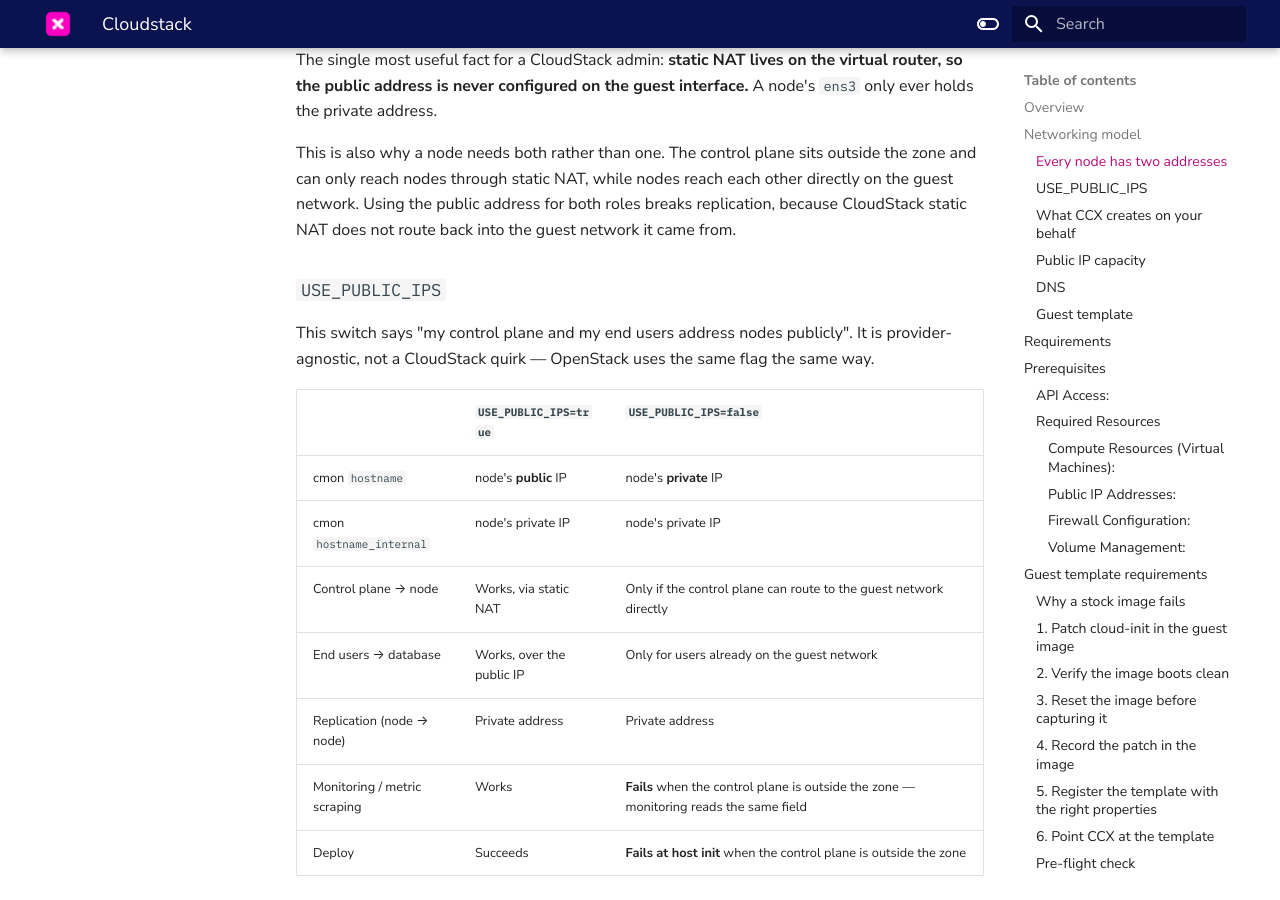
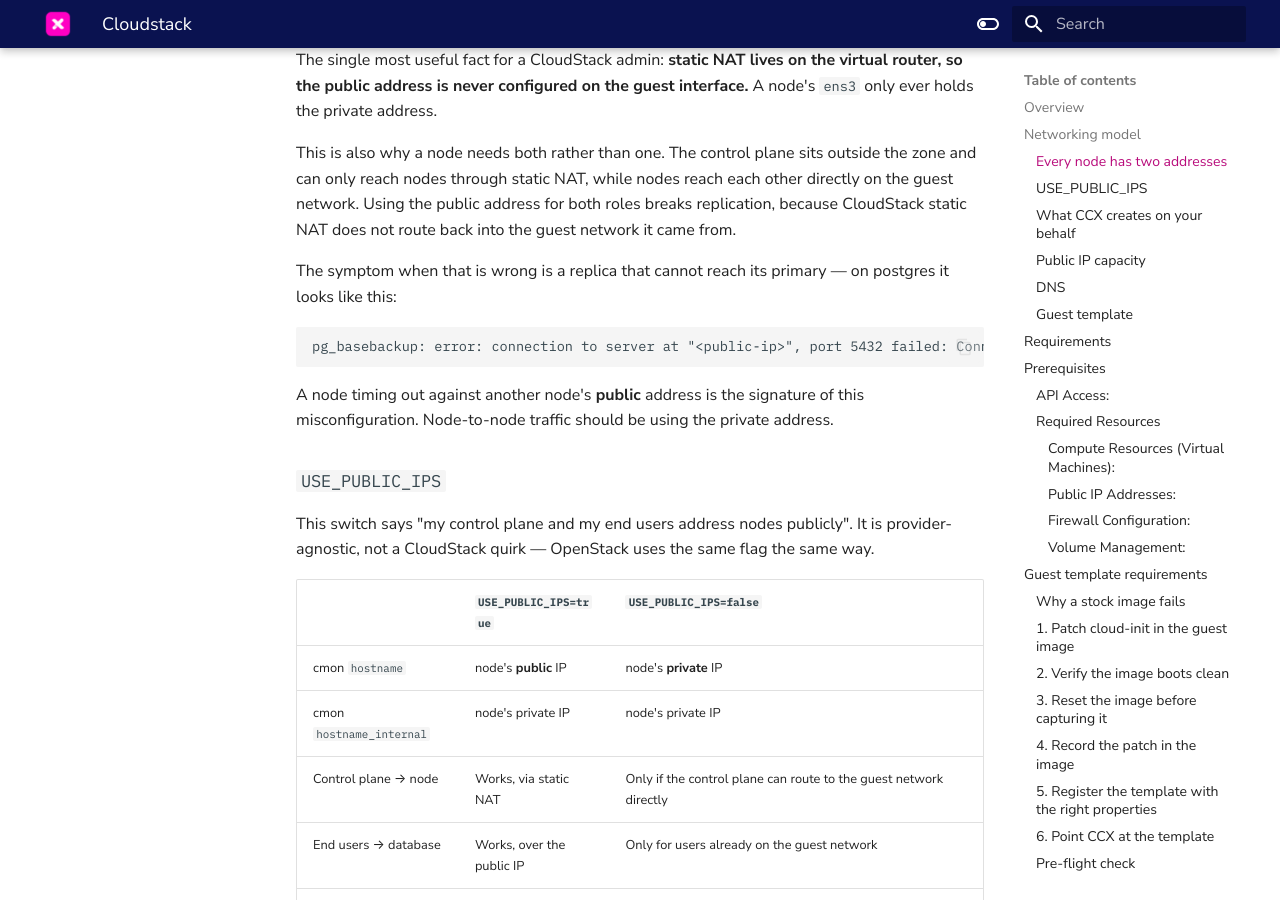
Before and after one commit to severalnines/ccx-docs, an MkDocs documentation site: the page built from docs/admin/Installation/Cloud-Providers/cloudstack.md, in a window 1280 px wide and 900 px high, scrolled down 1245 px. Built offline with MkDocs 1.6.1 and Material for MkDocs 9.7.7, drawn with Linux system fonts in a browser that asks for light colours; comment, search, counter and statistics services are not loaded.

Commit message:
CCX-6104 Add the observed symptom of the wrong addressing model
The authoritative spec attached to the ticket carries a concrete error string
that the earlier commit missed. A replica addressing its primary publicly times
out rather than failing fast, so the operator sees a stalled build with no
indication that addressing is the cause:

  pg_basebackup: error: connection to server at "<public-ip>", port 5432 failed:
  Connection timed out

Quoting it verbatim means someone searching that message lands on the section
explaining why node-to-node traffic must use the private address. The same
reasoning as quoting the 402 and the cloud-init errors elsewhere in this epic:
the failure is discoverable from its symptom or it is not discoverable at all.

Co-Authored-By: Claude Opus 5 (1M context) <noreply@anthropic.com>

````diff
--- a/docs/admin/Installation/Cloud-Providers/cloudstack.md
+++ b/docs/admin/Installation/Cloud-Providers/cloudstack.md
@@ -37,6 +37,16 @@ outside the zone and can only reach nodes through static NAT, while nodes reach
 each other directly on the guest network. Using the public address for both roles
 breaks replication, because CloudStack static NAT does not route back into the
 guest network it came from.
+
+The symptom when that is wrong is a replica that cannot reach its primary — on
+postgres it looks like this:
+
+```
+pg_basebackup: error: connection to server at "<public-ip>", port 5432 failed: Connection timed out
+```
+
+A node timing out against another node's **public** address is the signature of
+this misconfiguration. Node-to-node traffic should be using the private address.
 
 ### `USE_PUBLIC_IPS`
 
````
